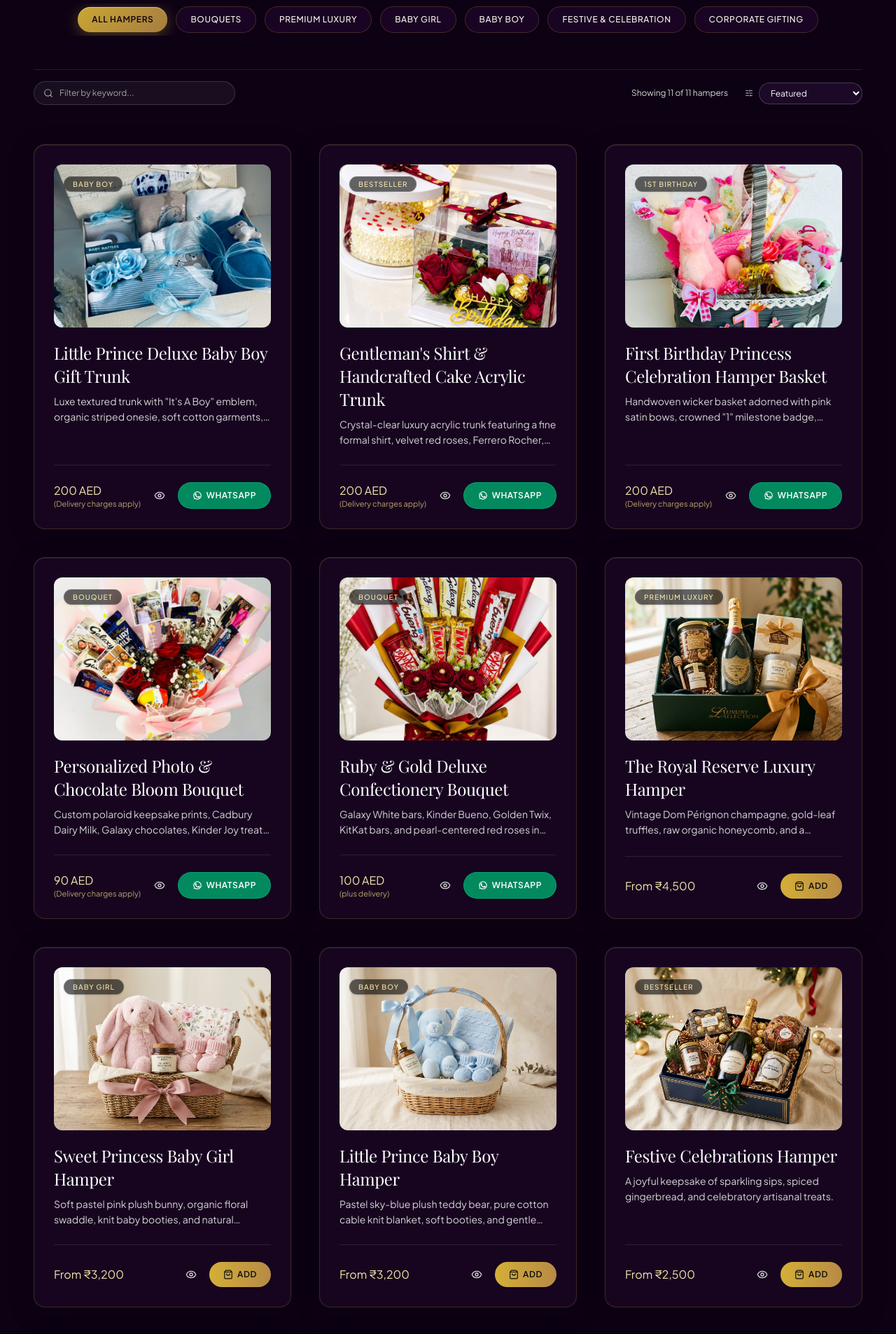
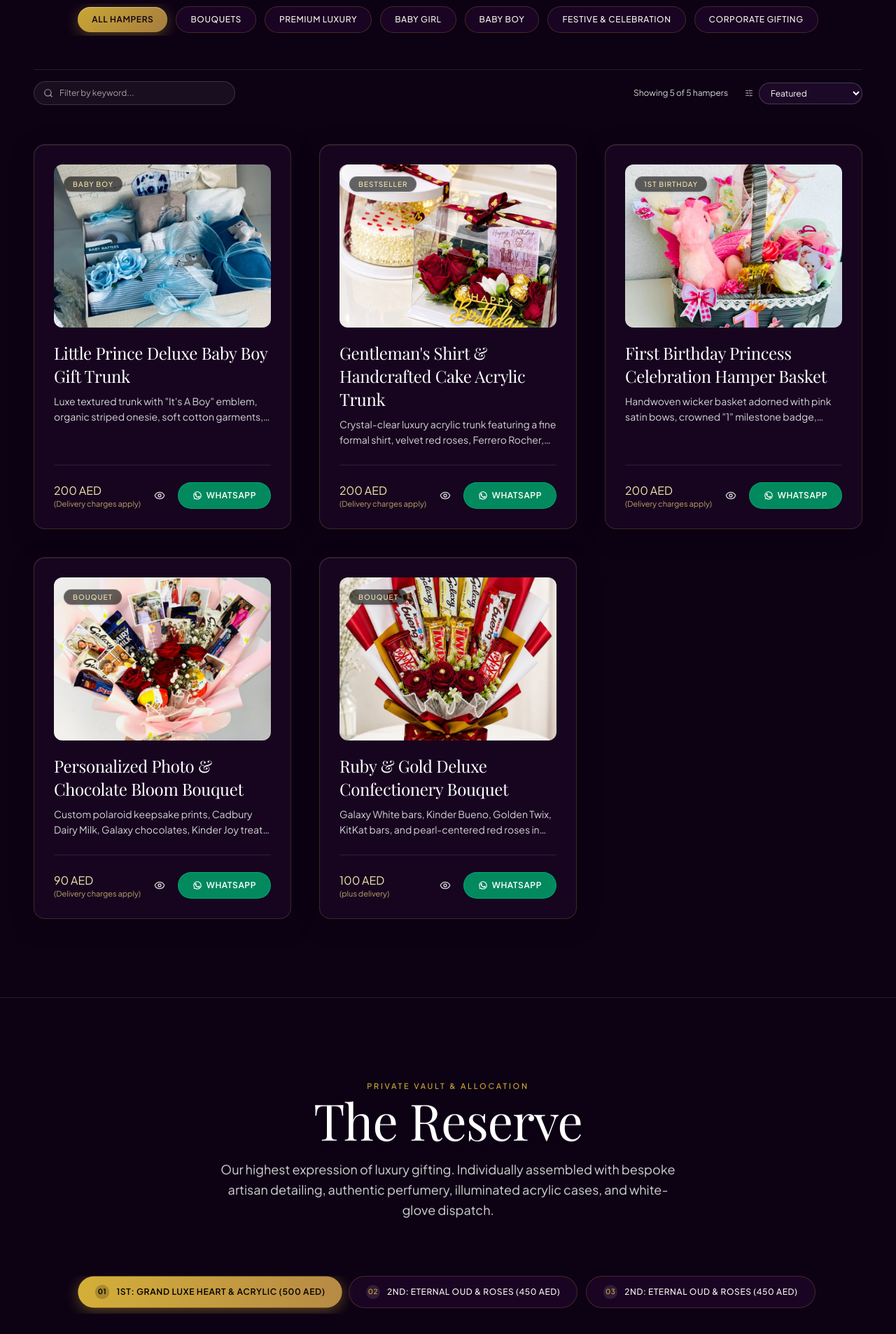
Before and after one commit to ShoneYohannan/Hamper, a React (Vite) app: page / in a window 1280 px wide. Shown: the part 1340-3246 px from the top of the page at 70% size. Built offline with nearby package versions, Linux system fonts and the light colour scheme; no server answers; the database is empty; a web font is replaced by a local one.

Commit message:
Synchronize default catalog to 5 active collections and 3 reserve pieces

```diff
--- a/src/data/products.js
+++ b/src/data/products.js
@@ -1,4 +1,4 @@
-const BASE = import.meta.env.BASE_URL || '/';
+const BASE = (typeof import.meta !== 'undefined' && import.meta.env?.BASE_URL) || '/Hamper/';
 
 export const categories = [
   { id: 'all', label: 'All Hampers', icon: '✨' },
@@ -234,96 +234,6 @@ export const products = [
       'Delicate White Floral Lace Accent',
       'Opulent Ruby & Gold Paper with Gold-Heart Ribbon Bow'
     ]
-  },
-  {
-    id: 'premium-royal-reserve',
-    name: 'The Royal Reserve Luxury Hamper',
-    badge: 'PREMIUM LUXURY',
-    badgeType: 'gold',
-    price: 4500,
-    formattedPrice: 'From ₹4,500',
-    description: 'Vintage Dom Pérignon champagne, gold-leaf truffles, raw organic honeycomb, and a botanical candle in a handcrafted dark emerald trunk.',
-    longDescription: 'Our hallmark luxury hamper crafted for unmatched sophistication. Encased in a handcrafted matte forest green trunk with gold hardware, featuring vintage Dom Pérignon champagne, artisanal gold-dusted chocolate truffles, organic honeycomb with wooden dipper, slow-roasted gourmet nuts, and an aromatic bergamot oak candle.',
-    rating: 5.0,
-    reviewCount: 84,
-    image: `${BASE}images/premium_luxury_hamper.jpg`,
-    category: 'premium',
-    items: ['Vintage Champagne 750ml', 'Artisanal Gold Chocolate Truffles Box', 'Organic Raw Honeycomb 350g', 'Gourmet Roasted Salted Nuts Jar', 'Botanical Bergamot & Oak Candle', 'Gold Foil Keepsake Box with Satin Bow']
-  },
-  {
-    id: 'baby-girl-welcome',
-    name: 'Sweet Princess Baby Girl Hamper',
-    badge: 'BABY GIRL',
-    badgeType: 'rose',
-    price: 3200,
-    formattedPrice: 'From ₹3,200',
-    description: 'Soft pastel pink plush bunny, organic floral swaddle, knit baby booties, and natural soothing organic baby balm.',
-    longDescription: 'A tender, heartwarming welcome for a newborn baby girl. Beautifully presented in a natural handwoven keepsake basket with dusty rose satin ribbon. Includes an ultra-soft plush pink bunny companion, 100% organic cotton floral swaddle blanket, handmade cozy knit booties, and hypoallergenic botanical baby balm.',
-    rating: 5.0,
-    reviewCount: 52,
-    image: `${BASE}images/baby_girl_hamper.jpg`,
-    category: 'baby-girl',
-    items: ['Pastel Pink Plush Bunny Toy', '100% Organic Floral Cotton Swaddle', 'Handmade Soft Knit Pink Booties', 'Botanical Organic Baby Balm 50ml', 'Natural Woven Willow Basket', 'Embossed Welcome Baby Girl Card']
-  },
-  {
-    id: 'baby-boy-welcome',
-    name: 'Little Prince Baby Boy Hamper',
-    badge: 'BABY BOY',
-    badgeType: 'sky',
-    price: 3200,
-    formattedPrice: 'From ₹3,200',
-    description: 'Pastel sky-blue plush teddy bear, pure cotton cable knit blanket, soft booties, and gentle organic baby lotion.',
-    longDescription: 'Celebrate the sweetest new arrival with our charming Little Prince Hamper. Nestled inside a custom-lined willow gift basket with powder blue silk bow, featuring a cuddly sky-blue plush bear, luxurious pure cotton cable knit blanket, delicate knit booties, and pure organic chamomile baby lotion.',
-    rating: 4.9,
-    reviewCount: 47,
-    image: `${BASE}images/baby_boy_hamper.jpg`,
-    category: 'baby-boy',
-    items: ['Sky Blue Plush Teddy Bear', 'Pure Cotton Cable Knit Baby Blanket', 'Handcrafted Powder Blue Booties', 'Gentle Organic Chamomile Baby Lotion 100ml', 'Handwoven Willow Basket with Fabric Liner', 'Gold Letterpress Baby Boy Card']
-  },
-  {
-    id: 'festive-celebrations',
-    name: 'Festive Celebrations Hamper',
-    badge: 'BESTSELLER',
-    badgeType: 'gold',
-    price: 2500,
-    formattedPrice: 'From ₹2,500',
-    description: 'A joyful keepsake of sparkling sips, spiced gingerbread, and celebratory artisanal treats.',
-    longDescription: 'Curated for grand milestones and sparkling moments. Features a bottle of premium sparkling beverage, gold-wrapped artisanal truffles, spiced gingerbread biscuits, and hand-rolled festive cinnamon treats.',
-    rating: 5.0,
-    reviewCount: 48,
-    image: `${BASE}images/festive_celebrations.jpg`,
-    category: 'festive',
-    items: ['Premium Sparkling Celebration Sip 375ml', 'Gold Truffles Luxury Box', 'Festive Shortbread Tin', 'Gourmet Spiced Panettone', 'Cinnamon Sticks Jar']
-  },
-  {
-    id: 'artisanal-delights',
-    name: 'Artisanal Gourmet Delights',
-    badge: 'GOURMET',
-    badgeType: 'sage',
-    price: 1850,
-    formattedPrice: 'From ₹1,850',
-    description: 'Small-batch pleasures and pantry treasures, wrapped to impress.',
-    longDescription: 'Gathered from independent master crafters. Packed with small-batch raw wildflower honey, handmade raspberry rose preserve, organic earl grey leaf tea, oat & cranberry biscuits, and rosemary sea salt almonds.',
-    rating: 4.9,
-    reviewCount: 36,
-    image: `${BASE}images/artisanal_delights.jpg`,
-    category: 'premium',
-    items: ['Small-Batch Raw Wildflower Honey 250g', 'Raspberry & Rose Preserve 220g', 'Organic Earl Grey Tea 125g', 'Handmade Oat Cookies', 'Roasted Sea Salt Almonds']
-  },
-  {
-    id: 'corporate-elegance',
-    name: 'Executive Corporate Elegance',
-    badge: 'FOR TEAMS & CLIENTS',
-    badgeType: 'green',
-    price: 3200,
-    formattedPrice: 'From ₹3,200',
-    description: 'Premium gifting made effortless for clients, colleagues, and executive milestones.',
-    longDescription: 'Designed to leave an unforgettable professional impression. Features a handcrafted forest green leather journal, weighted brass executive pen, single-origin Peru 75% dark chocolate, matte green insulated flask, and hammered copper mug.',
-    rating: 5.0,
-    reviewCount: 62,
-    image: `${BASE}images/corporate_elegance.jpg`,
-    category: 'corporate',
-    items: ['Green Vegan Leather Executive Journal', 'Solid Weighted Brass Pen', 'Single-Origin 75% Cacao Chocolate', 'Matte Insulated Tumbler', 'Hammered Copper Mug']
   }
 ];
 
```
